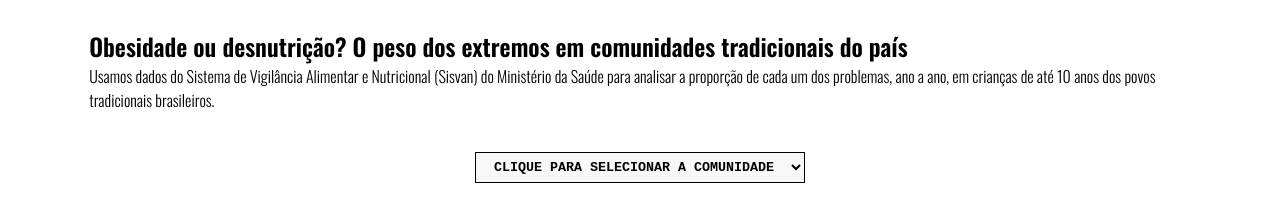
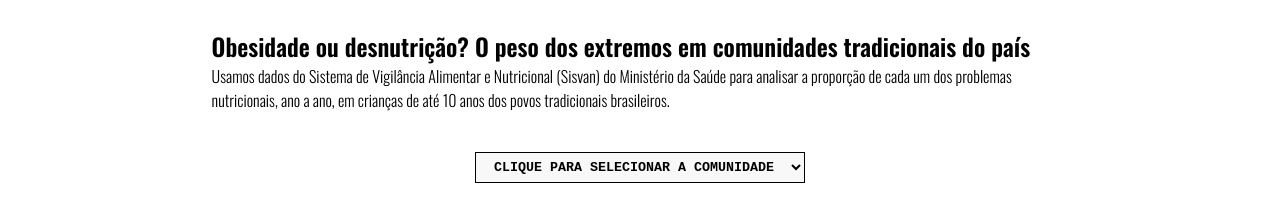
Before and after one commit to SumaiaVillela/comunidades-tradicionais, a plain HTML site: page index.html in a window 1280 px wide. Drawn offline with nearby package versions, Linux system fonts and the light colour scheme; a script that the page names is missing.

Commit message:
ajuste de largura

```diff
--- a/index.html
+++ b/index.html
@@ -13,12 +13,12 @@
 <body>
     <body>
     <h1> Obesidade ou desnutrição? O peso dos extremos em comunidades tradicionais do país </h1>
-    <h3>Usamos dados do Sistema de Vigilância Alimentar e Nutricional (Sisvan) do Ministério da Saúde para analisar a proporção de cada um dos problemas, ano a ano, em crianças de até 10 anos dos povos tradicionais brasileiros.</h3>
+    <h3>Usamos dados do Sistema de Vigilância Alimentar e Nutricional (Sisvan) do Ministério da Saúde para analisar a proporção de cada um dos problemas nutricionais, ano a ano, em crianças de até 10 anos dos povos tradicionais brasileiros.</h3>
     <!-- DROPDOWN -->
     <!-- <label for="comunidadeDropdown">Selecione a comunidade</label> -->
     <select id="comunidadeDropdown"></select>
     <!-- DIV GRÁFICO -->
-    <div id="chartContainer" style="height: 300px; width: 90%;"></div>
+    <div id="chartContainer" style="height: 300px; width: 70%;"></div>
     <!-- SCRIPT CANVAS, O MAIORAL -->
     <script src="https://cdn.canvasjs.com/canvasjs.min.js"></script>
     <script src="./script.js"></script>
--- a/script.js
+++ b/script.js
@@ -90,8 +90,6 @@ window.onload = function () {
                             padding: {
                                 top: 10,
                                 bottom: 20,
-                                left: 10,
-                                right: 10,
                             }
                         },
                         axisY: {
--- a/style.css
+++ b/style.css
@@ -39,7 +39,7 @@ h1{
     font-size: 1.5rem;
     font-weight: 600;
     padding-top: 20px;
-    width: 90%;
+    width: 70%;
     margin: 0 auto;
 
 }
@@ -48,7 +48,6 @@ h3{
     font-family: "Oswald", sans-serif;
     font-size: 1rem;
     font-weight: 300;
-    width: 90%;
+    width: 70%;
     margin: 0 auto;
-
 }
```
